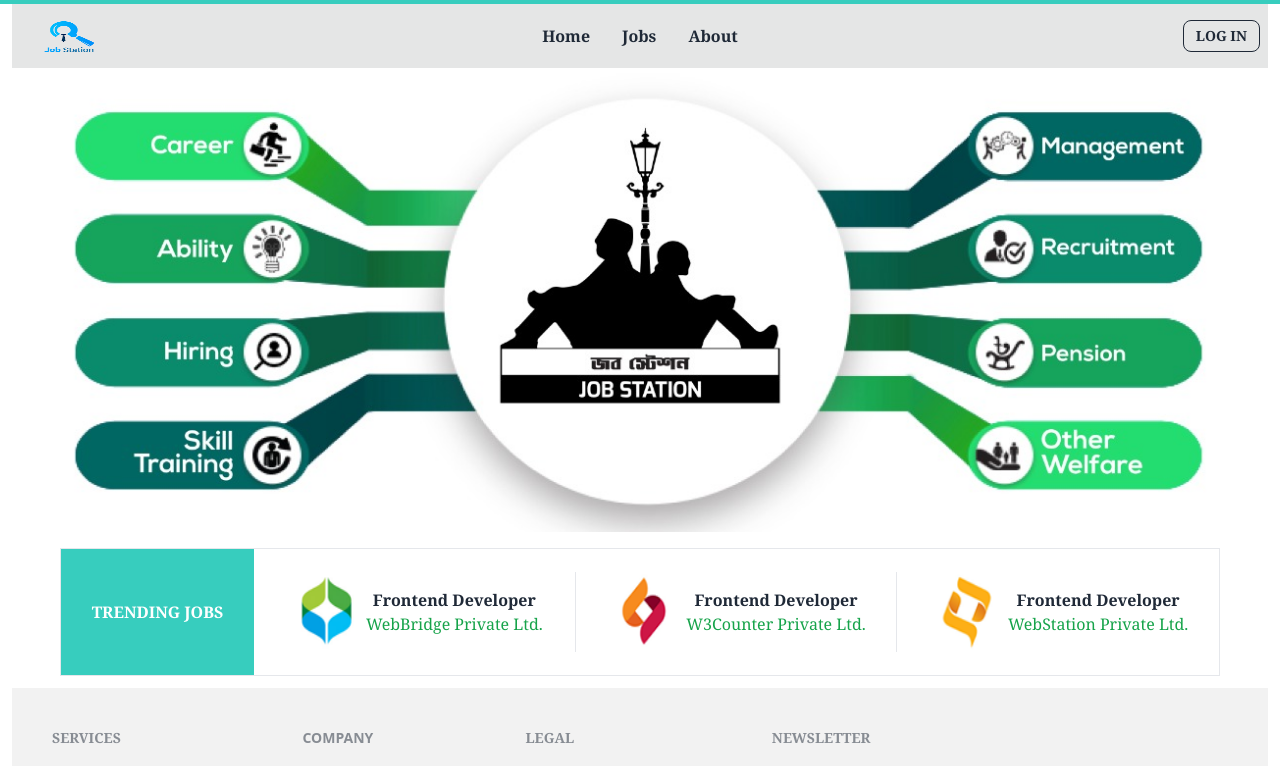
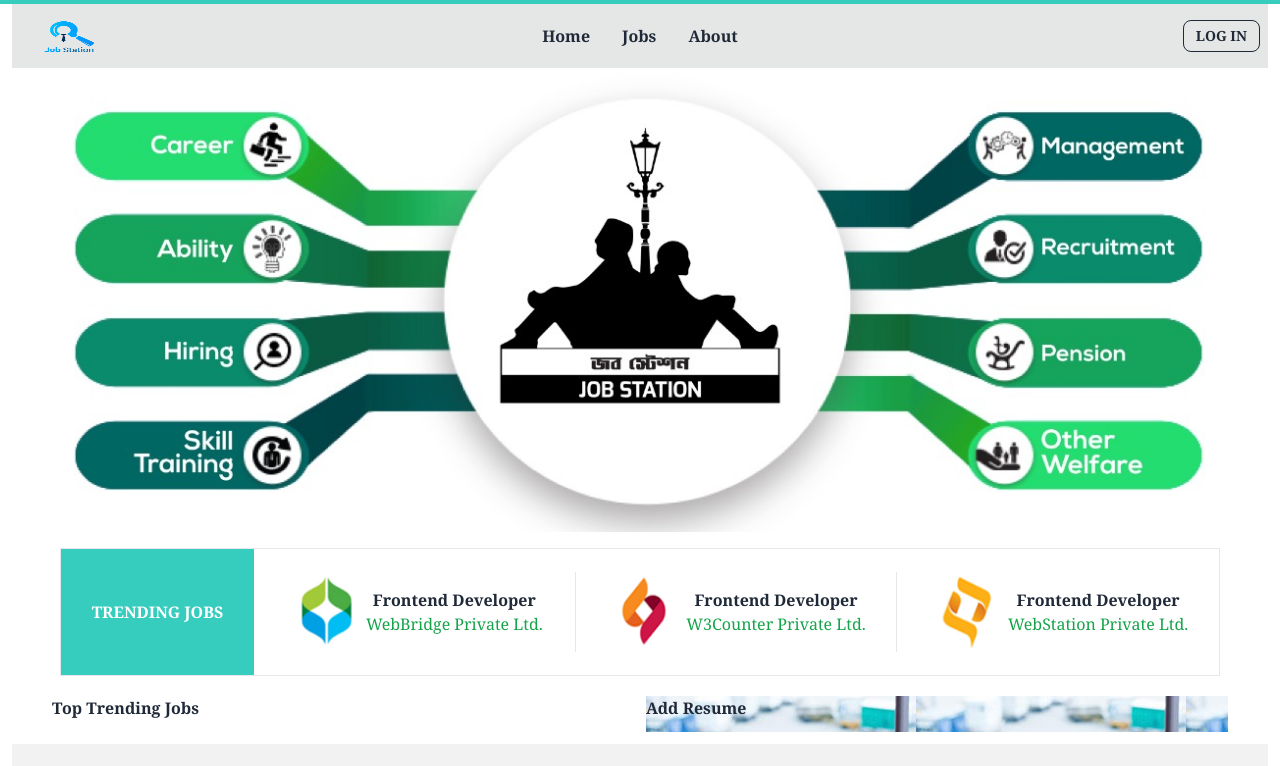
Before and after one commit to meraj191-35-2735/job-box, a React (Create React App) app: page / in a window 1280 px wide. Shown: the top 766 px of the page. Built offline with nearby package versions, Linux system fonts and the light colour scheme; no server answers.

Commit message:
something done

```diff
--- a/src/components/Home/TopHirer.js
+++ b/src/components/Home/TopHirer.js
@@ -1,9 +1,25 @@
 import React from "react";
+import resumeBg from "../../assests/images/topHirer/resume-bg.jpg";
 
 const TopHirer = () => {
   return (
-    <div>
-      <p></p>
+    <div className="w-full min-h-full grid lg:grid-cols-2 gap-3 grid-cols-1 mt-5 px-10">
+      <div>
+        <h2 className="font-bold font-serif">Top Trending Jobs</h2>
+        <div className="grid lg:grid-cols-2 grid-cols-1 gap-3">
+          <div></div>
+          <div></div>
+          <div></div>
+          <div></div>
+        </div>
+      </div>
+      <div
+        style={{
+          backgroundImage: `url(${resumeBg})`,
+        }}
+      >
+        <h1 className="font-semibold font-serif">Add Resume</h1>
+      </div>
     </div>
   );
 };
```
Also changed, not shown: src/assests/images/topHirer/resume-bg.jpg (added).
